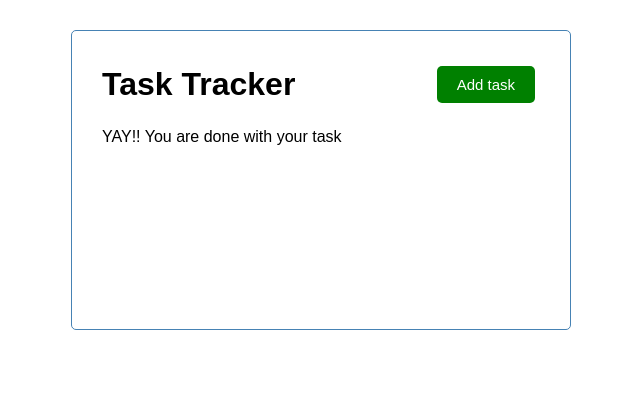
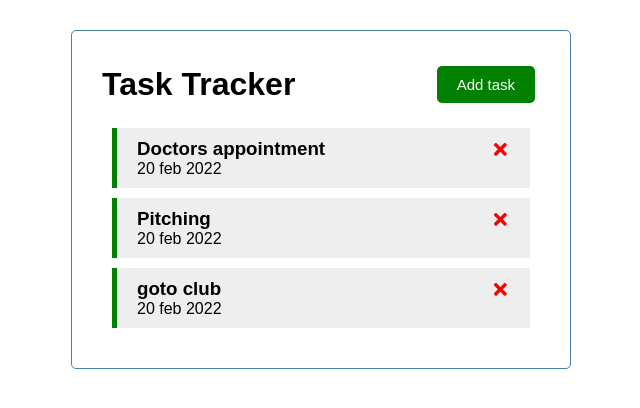
Before and after one commit to bobblybit/task-tracker, a React (Create React App) app: page / in a window 1280 px wide. Shown: the top 408 px of the page, without its empty margins (319-959 px from the left). Built offline with nearby package versions, Linux system fonts and the light colour scheme; data requests are answered from the project's data file; the HTML template or start-up script is replaced by a standard one.

Commit message:
fetch data from db and display them

```diff
--- a/src/App.js
+++ b/src/App.js
@@ -1,7 +1,7 @@
 import Header from "./Components/Header"
 import Tasks from "./Components/Tasks"
 import AddTaskForm from "./Components/AddTaskForm"
-import { useState } from 'react'
+import { useState , useEffect } from 'react'
 
 
 function App() {
@@ -9,6 +9,21 @@
   const [addTaskFormDisplay, setaddTaskFormDisplay] = useState(false)
   const[tasks, setTasks] = useState([ ])
 
+  //use effect
+  useEffect(() => {
+    const gettasks = async () =>{
+      const taskFromDB = await fetchtaskasync();
+      setTasks(taskFromDB);
+    }
+    gettasks()
+  }, [])
+
+ //fetch task
+ const fetchtaskasync = async () =>{
+  const res = await fetch('http://localhost:5000/tasks')
+  const data = await res.json()
+  return data
+}
 //add task
 const addTask = (task) => {
   const id = Math.floor(Math.random() * 10000) + 1;
```
